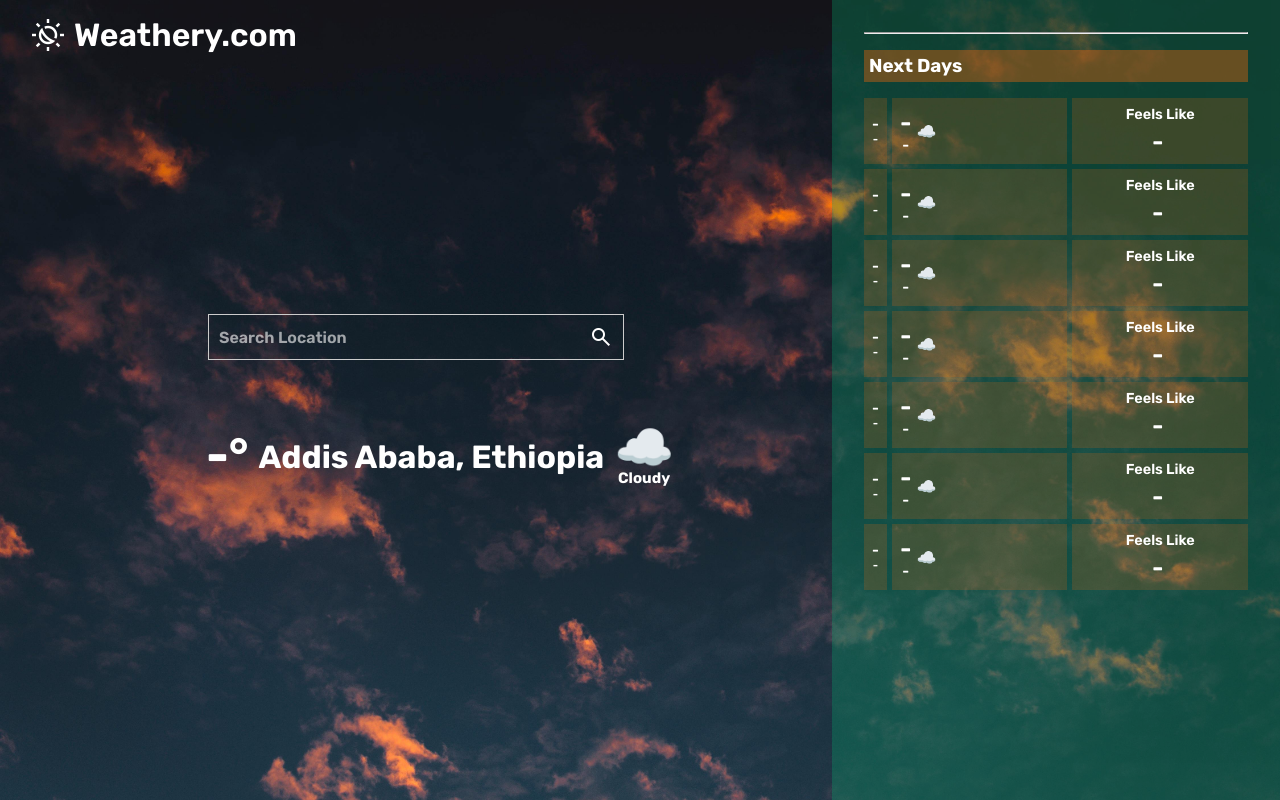
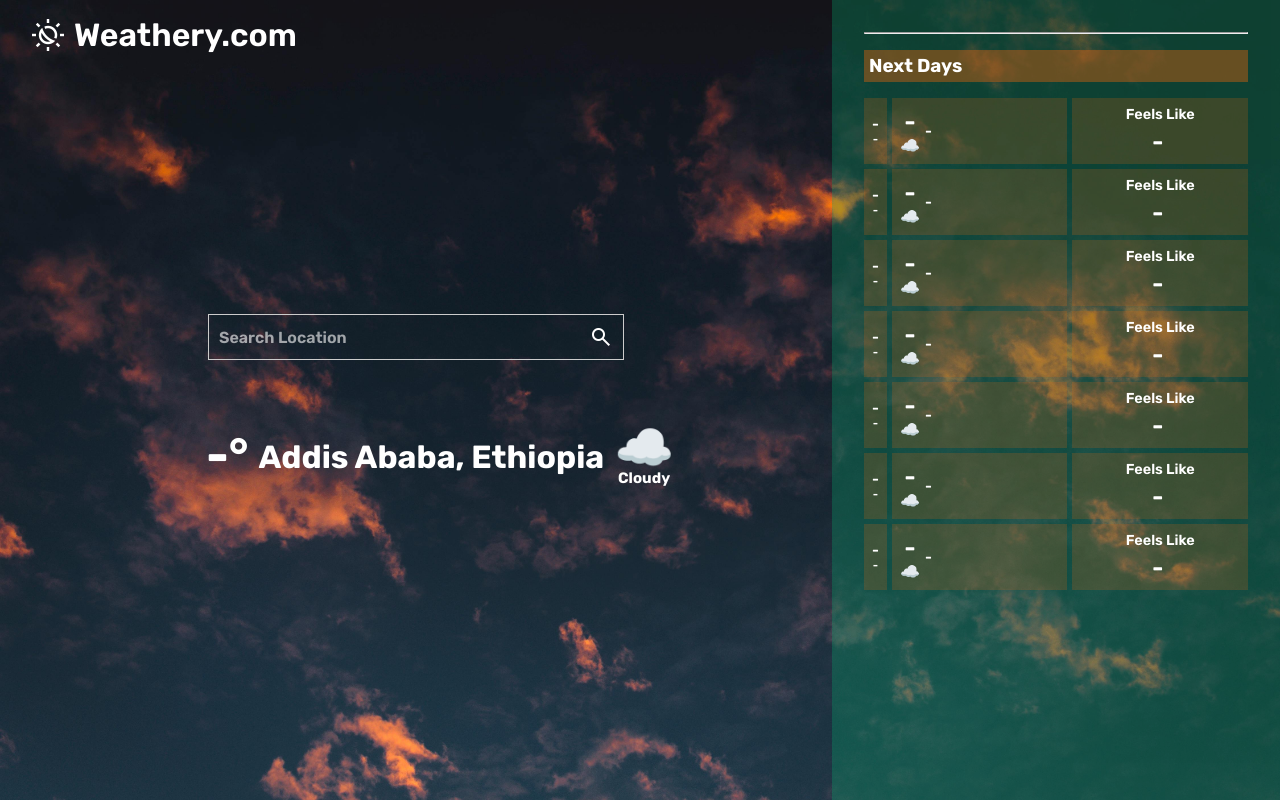
Before and after one commit to Abdl-Hafeez/weathery, a website built with webpack: page src/template.html in a window 1280 px wide. Built offline with nearby package versions, Linux system fonts and the light colour scheme; no server answers; a web font is replaced by a local one.

Commit message:
Interchange b/n icon and label

```diff
--- a/src/template.html
+++ b/src/template.html
@@ -48,9 +48,9 @@
                     <div class="next-days-temp-and-condition">
                         <div>
                             <span class="days-reading">-</span>
-                            <span class="weather-label">-</span>
+                            <span class="next-days-weather-icon">☁️</span>
                         </div>
-                        <div class="next-days-weather-icon">☁️</div>
+                        <div class="weather-label">-</div>
                     </div>
                     <div class="next-days-feelslike">
                         <span class="feelslike-title">Feels Like</span>
@@ -67,9 +67,9 @@
                     <div class="next-days-temp-and-condition">
                         <div>
                             <span class="days-reading">-</span>
-                            <span class="weather-label">-</span>
+                            <span class="next-days-weather-icon">☁️</span>
                         </div>
-                        <div class="next-days-weather-icon">☁️</div>
+                        <div class="weather-label">-</div>
                     </div>
                     <div class="next-days-feelslike">
                         <span class="feelslike-title">Feels Like</span>
@@ -86,9 +86,9 @@
                     <div class="next-days-temp-and-condition">
                         <div>
                             <span class="days-reading">-</span>
-                            <span class="weather-label">-</span>
+                            <span class="next-days-weather-icon">☁️</span>
                         </div>
-                        <div class="next-days-weather-icon">☁️</div>
+                        <div class="weather-label">-</div>
                     </div>
                     <div class="next-days-feelslike">
                         <span class="feelslike-title">Feels Like</span>
@@ -105,9 +105,9 @@
                     <div class="next-days-temp-and-condition">
                         <div>
                             <span class="days-reading">-</span>
-                            <span class="weather-label">-</span>
+                            <span class="next-days-weather-icon">☁️</span>
                         </div>
-                        <div class="next-days-weather-icon">☁️</div>
+                        <div class="weather-label">-</div>
                     </div>
                     <div class="next-days-feelslike">
                         <span class="feelslike-title">Feels Like</span>
@@ -124,9 +124,9 @@
                     <div class="next-days-temp-and-condition">
                         <div>
                             <span class="days-reading">-</span>
-                            <span class="weather-label">-</span>
+                            <span class="next-days-weather-icon">☁️</span>
                         </div>
-                        <div class="next-days-weather-icon">☁️</div>
+                        <div class="weather-label">-</div>
                     </div>
                     <div class="next-days-feelslike">
                         <span class="feelslike-title">Feels Like</span>
@@ -143,9 +143,9 @@
                     <div class="next-days-temp-and-condition">
                         <div>
                             <span class="days-reading">-</span>
-                            <span class="weather-label">-</span>
+                            <span class="next-days-weather-icon">☁️</span>
                         </div>
-                        <div class="next-days-weather-icon">☁️</div>
+                        <div class="weather-label">-</div>
                     </div>
                     <div class="next-days-feelslike">
                         <span class="feelslike-title">Feels Like</span>
@@ -162,9 +162,9 @@
                     <div class="next-days-temp-and-condition">
                         <div>
                             <span class="days-reading">-</span>
-                            <span class="weather-label">-</span>
+                            <span class="next-days-weather-icon">☁️</span>
                         </div>
-                        <div class="next-days-weather-icon">☁️</div>
+                        <div class="weather-label">-</div>
                     </div>
                     <div class="next-days-feelslike">
                         <span class="feelslike-title">Feels Like</span>
```
